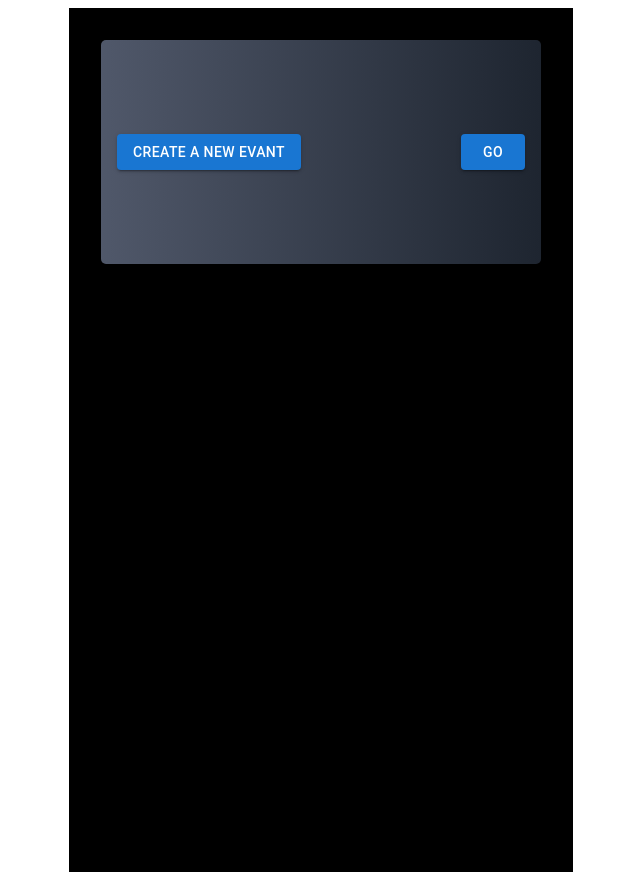
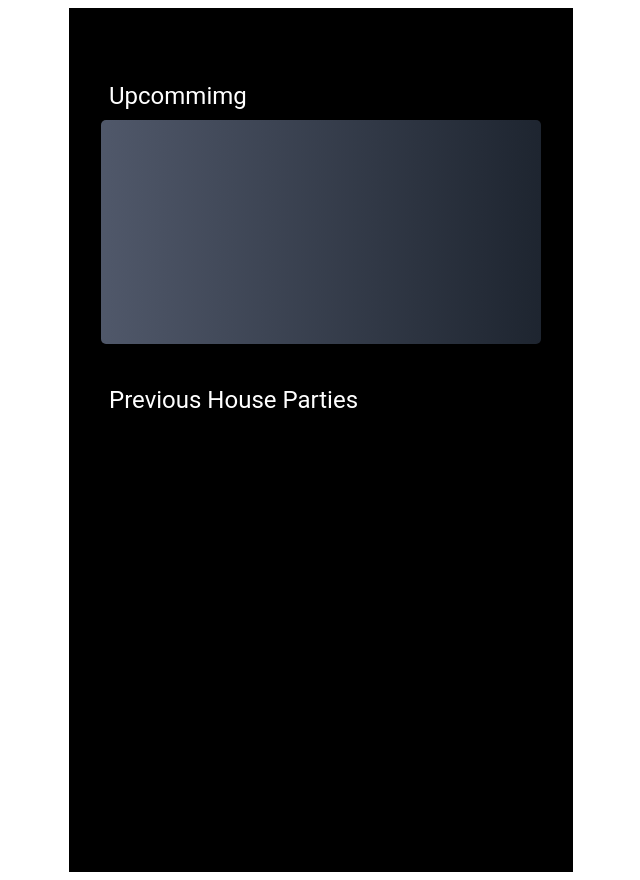
Before and after one commit to farnoosh-afshinrad/party-planning, a React (Vite) app: page / in a window 1280 px wide. Shown: the whole page, without its empty margins (319-959 px from the left). Built offline with nearby package versions, Linux system fonts and the light colour scheme.

Commit message:
complete the flow of app

```diff
--- a/package.json
+++ b/package.json
@@ -13,6 +13,7 @@
     "@emotion/react": "^11.11.1",
     "@emotion/styled": "^11.11.0",
     "@mui/material": "^5.14.19",
+    "date-fns": "^2.30.0",
     "react": "^18.2.0",
     "react-dom": "^18.2.0",
     "react-hook-form": "^7.48.2",
--- a/src/Components/EventBox/EventBox.tsx
+++ b/src/Components/EventBox/EventBox.tsx
@@ -1,8 +1,14 @@
 import React from 'react';
 import { Box, Button } from '@mui/material';
 import { useNavigate } from 'react-router-dom';
+import useEventDateState from '../../stores/useEventDateState';
+import UpcommingEvents from './components/UpcommingEvents';
+import { StyledEventBox } from './components/StyledEventBox';
+import PassedEvents from './components/passedEvents';
 
 const EventBox: React.FC = () => {
+    const pastEvents = useEventDateState(state => state.pastEvents);
+
     const navigate = useNavigate();
 
 
@@ -12,12 +18,14 @@ const EventBox: React.FC = () => {
 
     return (
         <>
-            <Box
+            <UpcommingEvents />
+            <PassedEvents/>
+            {/* <Box
                 display="flex" justifyContent="space-between" alignItems="center"
                 sx={{
-                    height: '28%', // Set the height of the box
-                    width: '100%', // Set the width of the box
-                    backgroundImage: 'linear-gradient(to right, #50586A, #1E2530)', // Grey gradient
+                    height: '28%',
+                    width: '100%',
+                    backgroundImage: 'linear-gradient(to right, #50586A, #1E2530)',
                     borderRadius: '5px'
                 }}
             >
@@ -30,16 +38,7 @@ const EventBox: React.FC = () => {
                         CREATE A NEW EVANT
                     </Button>
                 </Box>
-                <Box display="flex" justifyContent="center" p={2}>
-                    <Button variant="contained" color="primary"
-                        sx={{
-                            height: "30%"
-                        }}
-                        onClick={handleNavigate}>
-                        Go
-                    </Button>
-                </Box>
-            </Box>
+            </Box> */}
 
         </>
 
--- /dev/null
+++ b/src/Components/EventBox/components/PassedEvents.tsx
@@ -0,0 +1,34 @@
+import {  Typography, Card, Grid } from "@mui/material";
+import { StyledEventBox } from "./StyledEventBox";
+import Box from "@mui/material/Box";
+import { differenceInDays } from 'date-fns';
+import useEventDateState from "../../../stores/useEventDateState";
+
+const PassedEvents: React.FC = () => {
+    const pastEvents = useEventDateState(state => state.pastEvents);
+    const now = new Date();
+
+
+    return (
+        <>
+            <Typography variant="h5" textAlign='left' color='white' sx={{ marginTop: '2rem', padding: '0.5rem' }}>Previous House Parties</Typography>
+            <Grid container spacing={2}>
+                {pastEvents.map((evant) => (
+                    <Grid item xs={12} sm={6} md={4} lg={3} >
+                        <Card variant="outlined" sx={{ padding: 2, textAlign: 'center', backgroundColor: "#1C1C1C", color: 'white', cursor: 'pointer' }}
+                        >
+                            <Typography textAlign='left' sx={{fontStyle:'bold'}} >{evant.text}</Typography>
+                            <Typography textAlign={"left"} color='white' sx={{ fontStyle: 'italic', fontSize: '0.7rem' }}>{evant.date}</Typography>
+                            <Typography textAlign={"left"} color='white' sx={{ fontStyle: 'italic', fontSize: '0.7rem' }}>{evant.time}</Typography>
+
+                        </Card>
+                    </Grid>
+                ))}
+            </Grid>
+        </>
+
+    )
+
+}
+
+export default PassedEvents;
--- /dev/null
+++ b/src/Components/EventBox/components/StyledEventBox.ts
@@ -0,0 +1,9 @@
+import { styled } from '@mui/material/styles';
+import  Box  from "@mui/material/Box";
+
+export const StyledEventBox = styled(Box)({
+    height: '28%',
+    width: '100%',
+    backgroundImage: 'linear-gradient(to right, #50586A, #1E2530)',
+    borderRadius: '5px'
+})
--- /dev/null
+++ b/src/Components/EventBox/components/UpcommingEvents.tsx
@@ -0,0 +1,34 @@
+import { Button, Typography } from "@mui/material";
+import { StyledEventBox } from "./StyledEventBox";
+import Box from "@mui/material/Box";
+import { differenceInDays } from 'date-fns';
+import useEventDateState from "../../../stores/useEventDateState";
+
+const UpcommingEvents: React.FC = () => {
+    const upcomingEvents = useEventDateState(state => state.upcomingEvents)
+    const now = new Date();
+
+
+    return (
+        <>
+            <Box display='flex' justifyItems='center' alignItems='space-between' >
+                <Typography variant="h5" textAlign='left' color='white' sx={{ marginTop: '2rem', padding: '0.5rem' }}>Upcommimg</Typography>
+                {/* <Button sx={{color:'white'}}>CREATE NEW</Button> */}
+            </Box>
+            <StyledEventBox>
+                {upcomingEvents.map(evant => (
+                    <>
+                        <Typography textAlign={"left"} color='white' sx={{ fontStyle: 'bold', fontSize: '2rem', paddingX: '2rem', paddingTop: '2rem' }} >{evant.text} </Typography>
+                        <Typography textAlign={"left"} color='white' sx={{ fontStyle: 'italic', fontSize: '1rem', paddingX: '2rem' }}>{differenceInDays(new Date(evant.date), now)} Days To Go</Typography>
+                    </>
+                ))}
+
+
+            </StyledEventBox>
+        </>
+
+    )
+
+}
+
+export default UpcommingEvents;
--- a/src/Components/EventForm/EventForm.tsx
+++ b/src/Components/EventForm/EventForm.tsx
@@ -3,11 +3,17 @@ import InputFields from './components/InputFields';
 import { Box, LinearProgress } from '@mui/material';
 import EventDetailsLayout from '../EventDetailsLayout/EventDetailsLayout';
 import { useNavigate } from 'react-router-dom';
+import useInputStore from '../../stores/useInputStore';
+import useEventDateState from '../../stores/useEventDateState';
 
 const EventForm: React.FC = () => {
+    const { values } = useInputStore();
+    const addEvent = useEventDateState((state) => state.addEvent);
+
     const navigate = useNavigate()
 
     const navigateToQuizeEmail = () => {
+        addEvent(values)
         navigate('/party-details/q1')
     }
 
--- a/src/Components/EventForm/components/InputFields.tsx
+++ b/src/Components/EventForm/components/InputFields.tsx
@@ -1,10 +1,8 @@
 import { useEffect } from 'react';
-import {Button} from '@mui/material';
 import FormControl from '@mui/material/FormControl';
 import { useForm, Controller } from 'react-hook-form';
 import useInputStore from '../../../stores/useInputStore';
 import { StyledTextField } from './StyledTextField'
-import { useNavigate } from 'react-router-dom';
 
 interface FormData {
     text: string;
@@ -18,18 +16,14 @@ const InputFields = () => {
 
     const { control, reset } = useForm<FormData>();
     const { values, setValues } = useInputStore();
-    const navigate = useNavigate();
+
 
     useEffect(() => {
         reset(values);
     }, [reset, values]);
 
-    const handleNavigate = () => {
-        navigate('/party-details/email')
-    }
-
     return (
-        <form>
+        <form >
             <FormControl fullWidth variant="standard">
                 {Object.entries(values).map(([key, value]) => (
                     <Controller
@@ -49,7 +43,7 @@ const InputFields = () => {
                                         field.onChange(e);
                                         setValues({ [key]: e.target.value });
                                     }}
-                                     />
+                                />
                             </>
                         )}
                     />
--- /dev/null
+++ b/src/stores/useEventDateState.tsx
@@ -0,0 +1,50 @@
+import create from 'zustand';
+import { persist } from 'zustand/middleware';
+import { isPast } from 'date-fns';
+
+interface Event {
+    text: string;
+    date: string; // Date in ISO format
+    time: string;
+    number: string;
+}
+
+interface EventState {
+    events: Event[];
+    upcomingEvents: Event[];
+    pastEvents: Event[];
+    addEvent: (newEvent: Event) => void;
+    categorizeEvents: () => void;
+}
+
+const useEventDateState = create<EventState>(
+    persist(
+        (set, get) => ({
+            events: [],
+            upcomingEvents: [],
+            pastEvents: [],
+            addEvent: (newEvent) => {
+                set((state) => ({
+                    events: [...state.events, newEvent],
+                }));
+                get().categorizeEvents();
+            },
+            categorizeEvents: () => {
+                const { events } = get();
+                const upcoming = events.filter(event => !isPast(new Date(event.date)));
+                const past = events.filter(event => isPast(new Date(event.date)));
+
+                set(() => ({
+                    upcomingEvents: upcoming,
+                    pastEvents: past,
+                }));
+            },
+        }),
+        {
+            name: 'event-storage',
+            getStorage: () => localStorage,
+        }
+    )
+);
+
+export default useEventDateState;
--- a/src/stores/useQuizStore.tsx
+++ b/src/stores/useQuizStore.tsx
@@ -1,14 +1,21 @@
 import create from 'zustand';
+import { persist } from 'zustand/middleware';
 
 interface QuizState {
     answers: { [questionId: string]: string | null };
     setAnswer: (questionId: string, answer: string | null) => void;
 }
 
-export const useQuizStore = create<QuizState>((set) => ({
-    answers: {},
-    setAnswer: (questionId, answer) =>
-        set((state) => ({
-            answers: { ...state.answers, [questionId]: answer },
-        })),
-}));
+export const useQuizStore = create<QuizState>(persist(
+    (set) => ({
+        answers: {},
+        setAnswer: (questionId, answer) =>
+            set((state) => ({
+                answers: { ...state.answers, [questionId]: answer },
+            })),
+    }),
+    {
+        name: 'quiz-store',
+        getStorage: () => localStorage,
+    }
+));
```
Also changed, not shown: 1 other file (tests, documents, lock files or other folders).
